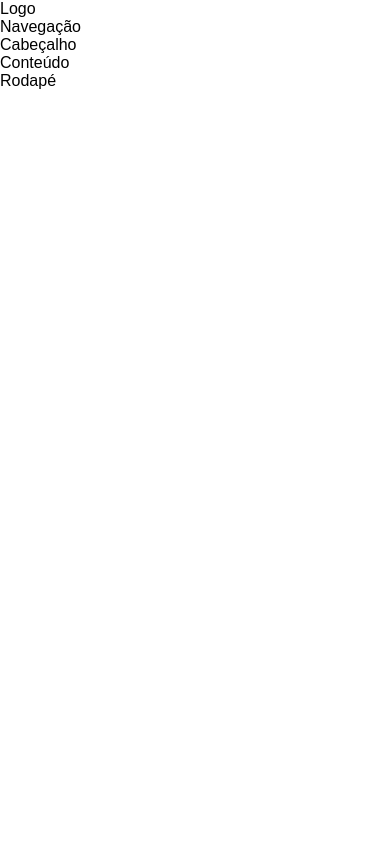
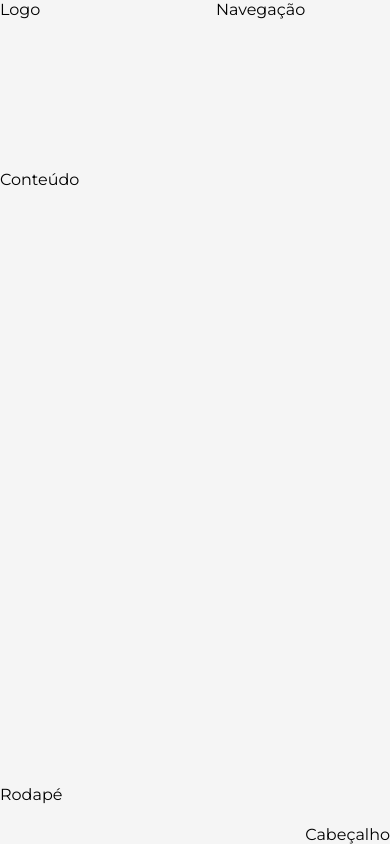
Before and after one commit to crisvagner/crud-React, a React (Create React App) app in the folder client/: page / in a window 390 px wide. Built offline with nearby package versions, Linux system fonts and the light colour scheme.

Commit message:
adiciona css ao app

```diff
--- a/client/src/app/styles.css
+++ b/client/src/app/styles.css
@@ -0,0 +1,80 @@
+:root {
+    --bg-dark: #1A2F3A;
+
+    --logo-height: 100px;
+    --header-height: 100px;
+    --menu-top-height: 70px;
+    --aside-width: 225px;
+    --footer-height: 40px;
+
+    --shadow:
+        0 2px 23px 0 rgba(0, 0, 0, 0.1),
+        0 2px 49px 0 rgba(0, 0, 0, 0.06);
+}
+
+* {
+    box-sizing: border-box;
+    font-family: 'Montserrat', sans-serif;
+}
+
+/* Layout em Grid */
+
+.app {
+    margin: 0px;
+    display: grid;
+    grid-template-columns: var(--aside-width) 1fr;
+    grid-template-rows:
+        var(--header-height) 1fr var(--footer-height);
+    grid-template-areas:
+        "logo header"
+        "menu content"
+        "menu footer";
+    height: 100vh;
+    background-color: #F5F5F5;
+}
+
+aside.logo {
+    grid-area: logo;
+}
+
+header.header {
+    grid-area: header;
+}
+
+aside.menu-area {
+    grid-area: menu;
+}
+
+main.content {
+    grid-area: content;
+}
+
+footer.footer {
+    grid-area: footer;
+}
+
+@media(max-width: 768px) {
+    .app {
+        grid-template-rows:
+            var(--header-height) var(--menu-top-height) 1fr var(--footer-height);
+        grid-template-columns: var(--aside-width) 1fr;
+        grid-template-areas:
+            "logo header"
+            "menu menu"
+            "content content"
+            "footer footer";
+    }
+}
+
+@media(max-width: 576px) {
+    .app {
+        grid-template-rows:
+            var(--logo-height) var(--menu-top-height) 1fr var(--footer-height);
+        grid-template-columns: 1fr;
+        grid-template-areas:
+            "logo"
+            "menu"
+            "content"
+            "footer";
+    }
+}
```
